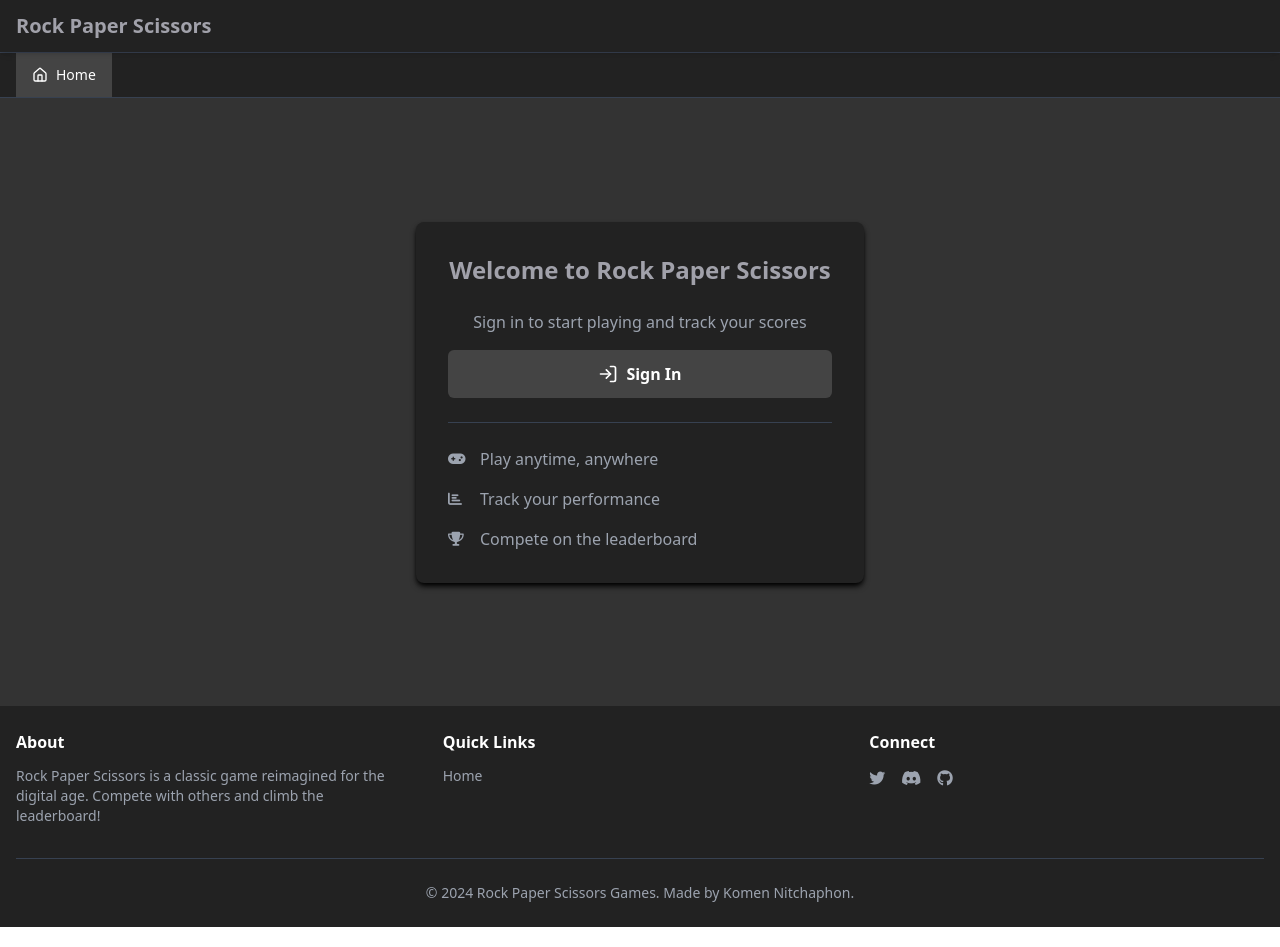
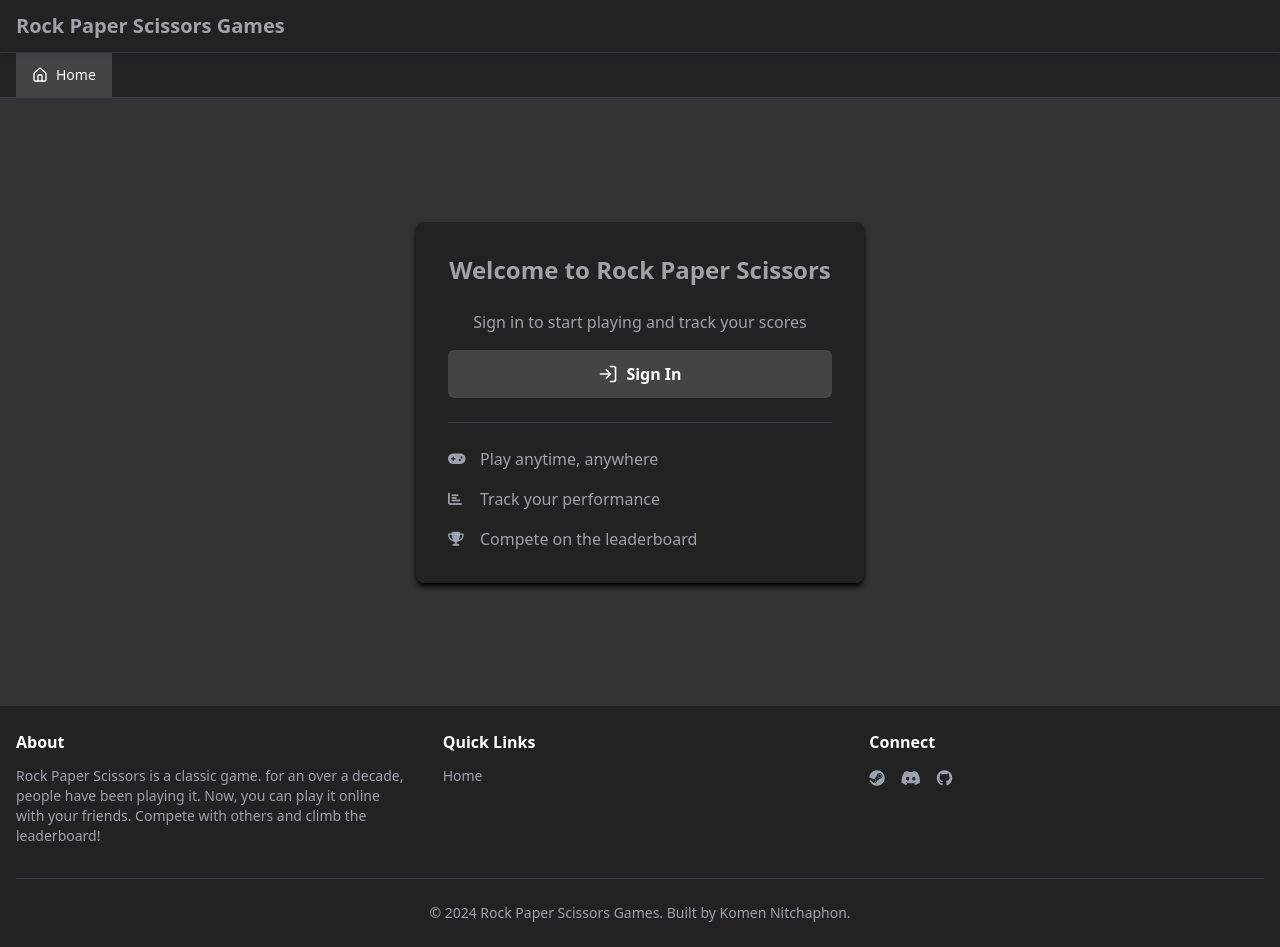
Before and after one commit to komenpetch/rps_pj, a Next.js app: page / in a window 1280 px wide. Built offline with nearby package versions, Linux system fonts and the light colour scheme.

Commit message:
🔥 minor change

```diff
--- a/app/login/page.tsx
+++ b/app/login/page.tsx
@@ -82,7 +82,7 @@ export default function LoginPage() {
             }
 
             if (isSignUpMode) {
-                setSuccess('Account created successfully! You can now sign in.');
+                setSuccess('Account created successfully!');
                 setTimeout(() => setIsSignUpMode(false), 2000);
             } else {
                 localStorage.setItem('session', JSON.stringify(data.session));
--- a/app/rps/page.tsx
+++ b/app/rps/page.tsx
@@ -28,7 +28,7 @@ export default function RPSPage() {
 
     return (
         <div className="flex-grow min-h-[calc(100vh-14rem)] flex items-center justify-center p-4">
-            <div className="w-full max-w-4xl">
+            <div className="w-full max-w-xl">
                 <Game />
             </div>
         </div>
--- a/components/Layout/Footer.tsx
+++ b/components/Layout/Footer.tsx
@@ -21,7 +21,9 @@ export default function Footer() {
                     <div>
                         <h3 className="text-white font-semibold mb-3">About</h3>
                         <p className="text-sm">
-                            Rock Paper Scissors is a classic game reimagined for the digital age.
+                            Rock Paper Scissors is a classic game. for an over a decade,
+                            people have been playing it. Now,
+                            you can play it online with your friends.
                             Compete with others and climb the leaderboard!
                         </p>
                     </div>
@@ -44,7 +46,7 @@ export default function Footer() {
                         <h3 className="text-white font-semibold mb-3">Connect</h3>
                         <div className="flex space-x-4">
                             <a href="#" className="text-gray-400 hover:text-white transition-colors scale-on-hover">
-                                <i className="fab fa-twitter"></i>
+                                <i className="fab fa-steam"></i>
                             </a>
                             <a href="#" className="text-gray-400 hover:text-white transition-colors scale-on-hover">
                                 <i className="fab fa-discord"></i>
@@ -56,7 +58,7 @@ export default function Footer() {
                     </div>
                 </div>
                 <div className="mt-8 pt-6 border-t border-gray-700 text-center text-sm">
-                    <p>© 2024 Rock Paper Scissors Games. Made by Komen Nitchaphon.</p>
+                    <p>© 2024 Rock Paper Scissors Games. Built by Komen Nitchaphon.</p>
                 </div>
             </div>
         </footer>
--- a/components/Layout/Header.tsx
+++ b/components/Layout/Header.tsx
@@ -33,7 +33,7 @@ export default function Header({
                         )}
                     </button>
                     <h1 className="text-xl font-bold text-zinc-400">
-                        Rock Paper Scissors
+                        Rock Paper Scissors Games
                     </h1>
                 </div>
 
```
Also changed, not shown: 2 other files (tests, documents, lock files or other folders).
